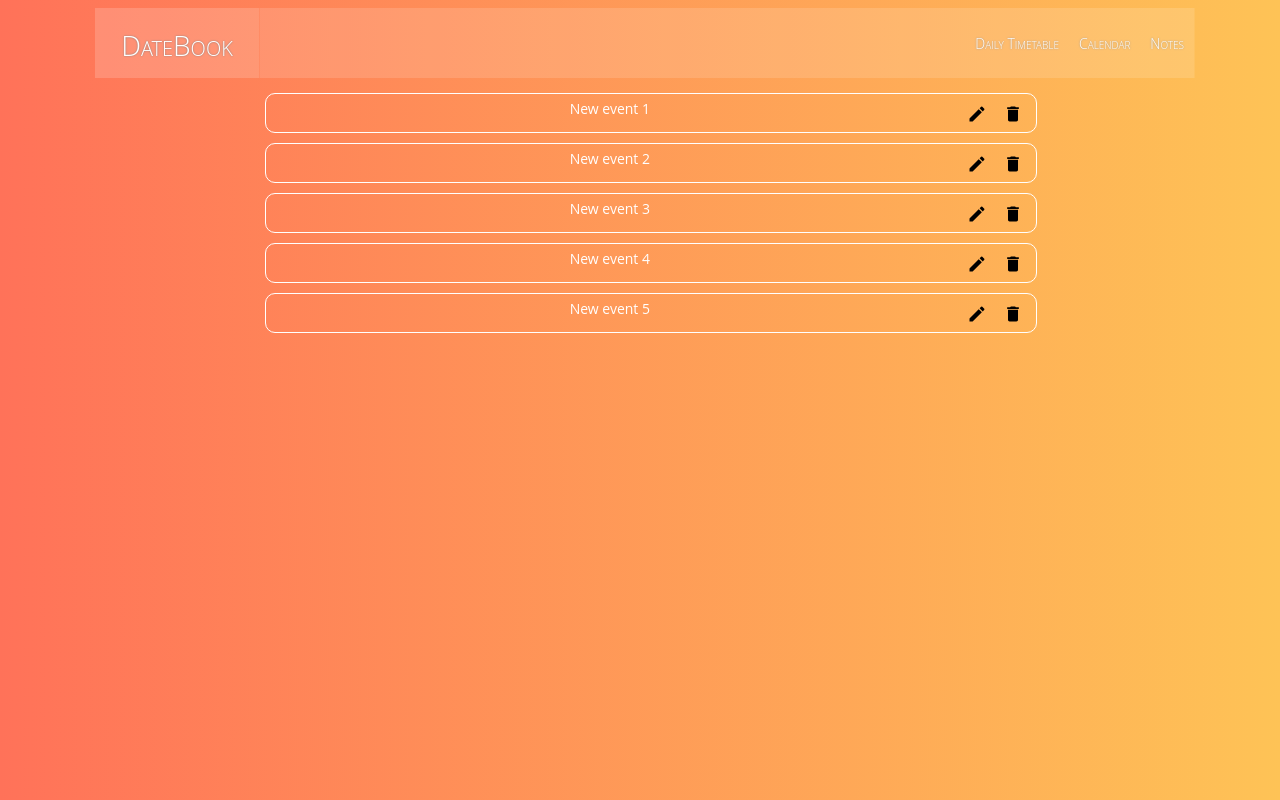
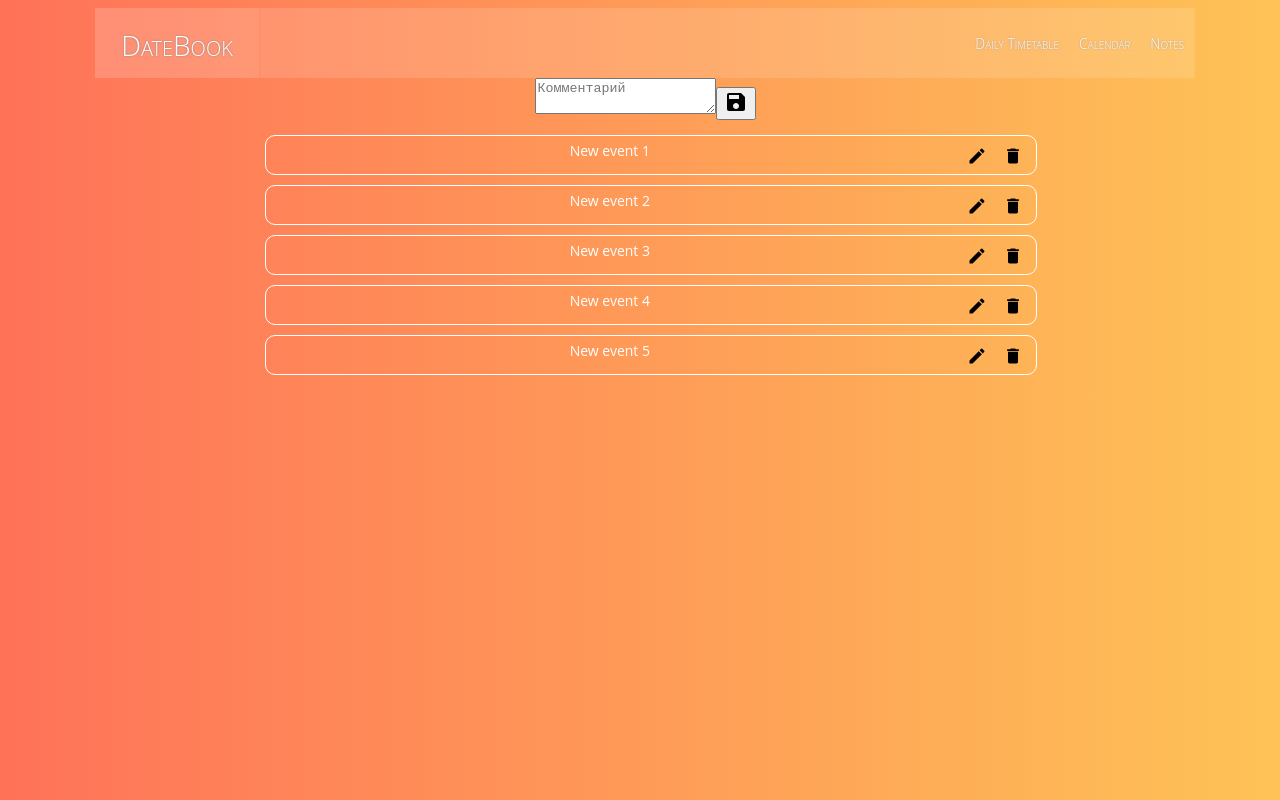
Before and after one commit to DTyulyukina/NBookReact, a React (Create React App) app: page /notes in a window 1280 px wide. Built offline with nearby package versions, Linux system fonts and the light colour scheme.

Commit message:
add update form for Note

```diff
--- a/src/Components/NBook/Notes/Form.js
+++ b/src/Components/NBook/Notes/Form.js
@@ -1,12 +1,16 @@
 import React from 'react';
 
+import Button from './Button';
 
 class Form extends React.Component{
     render(){
         return (
-            <form>
-                New
-            </form>
+            <div className="form-notes">
+                <form>
+                    <textarea name="comment" placeholder="Комментарий" required form="text"></textarea>
+                    <Button index={this.props.id} icon="save" nameCss="icon-notes"/>
+                </form>
+            </div>
         );
     }
 }
--- a/src/Components/NBook/Notes/Note.scss
+++ b/src/Components/NBook/Notes/Note.scss
@@ -1,7 +1,9 @@
+.note{
+    display: grid;
+
     .list_notes{
         margin: auto;
         padding: 10px;
-    height: 50px;
         width: 70%;
         display: grid;
 
@@ -41,3 +43,4 @@
             border-color: transparent;
         }
     }
+}
--- a/src/Components/NBook/Notes/Notes.js
+++ b/src/Components/NBook/Notes/Notes.js
@@ -1,7 +1,6 @@
 import React from 'react';
 
 import Button from './Button';
-import { isThursday } from 'date-fns';
 
 class Notes extends React.Component{
     constructor(props){
@@ -59,4 +58,6 @@ class Notes extends React.Component{
     }
 }
 
+Notes.pr
+
 export default Notes;
--- a/src/Components/NBook/Notes/index.js
+++ b/src/Components/NBook/Notes/index.js
@@ -2,6 +2,7 @@ import React from 'react';
 import { createStore } from 'redux';
 
 import ListNotesContainer from './containers/ListNotesContainer';
+import Form from './Form';
 import data from './dates';
 import './Note.scss';
 
@@ -12,7 +13,10 @@ const store = createStore(reduser, data);
 class Notes extends React.Component{
     render() {
         return (
-            <ListNotesContainer store={store} />
+            <div className="note">
+                <Form store={store} />
+                <ListNotesContainer store={store} />
+            </div>
         )
     }
 }
```
Also changed, not shown: src/Components/NBook/Notes/ListNotes.js (+8 -0 lines). Lines whose indentation alone changed are shown as unchanged.
